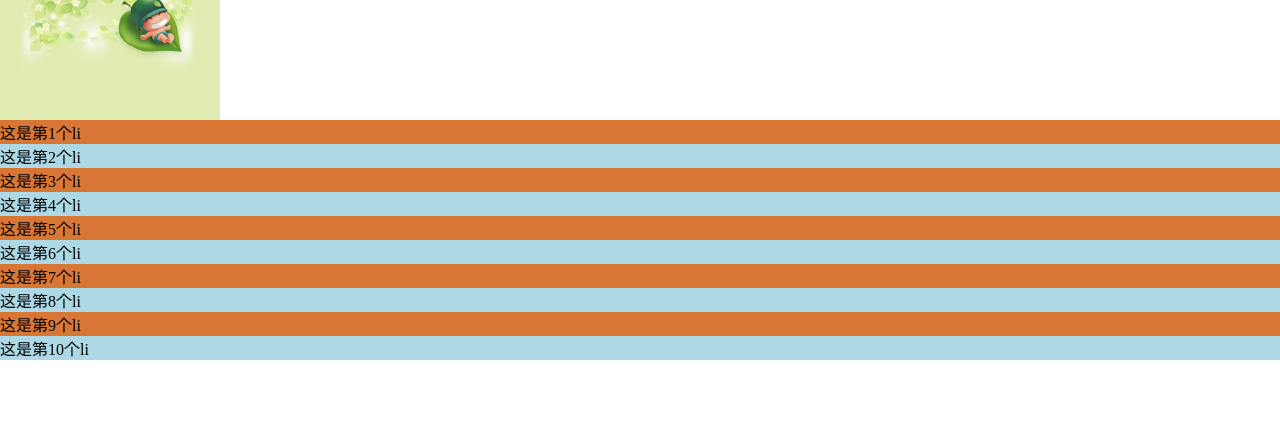
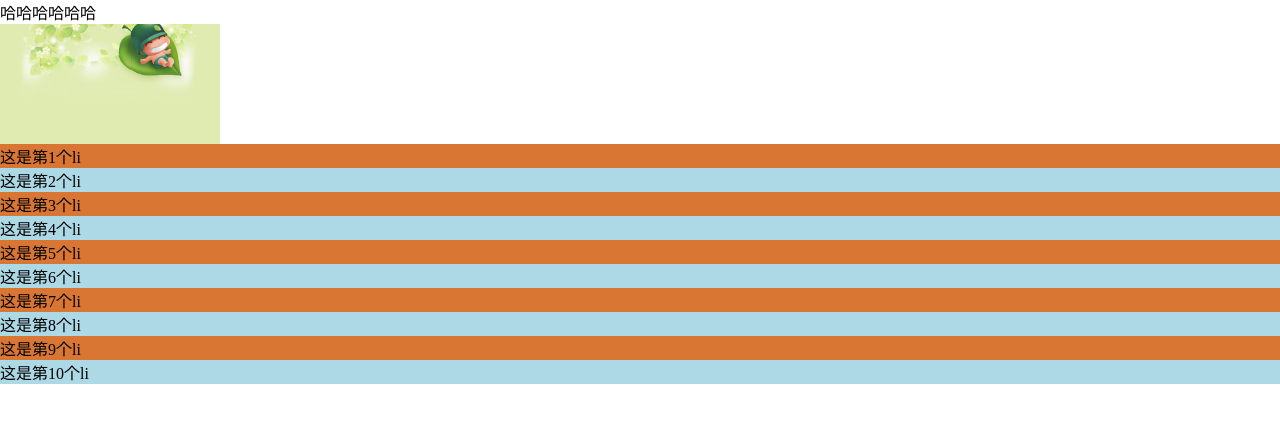
Before and after one commit to warout/warout01, a Vue app: page src/index.html in a window 1280 px wide. Built offline with nearby package versions, Linux system fonts and the light colour scheme.

Commit message:
哈哈哈哈

```diff
--- a/src/index.html
+++ b/src/index.html
@@ -8,6 +8,7 @@
     <script src="/bundle.js"></script>
 </head>
 <body>
+	哈哈哈哈哈哈
     <div class="box"></div>
     <ul>
         <li>这是第1个li</li>
```
